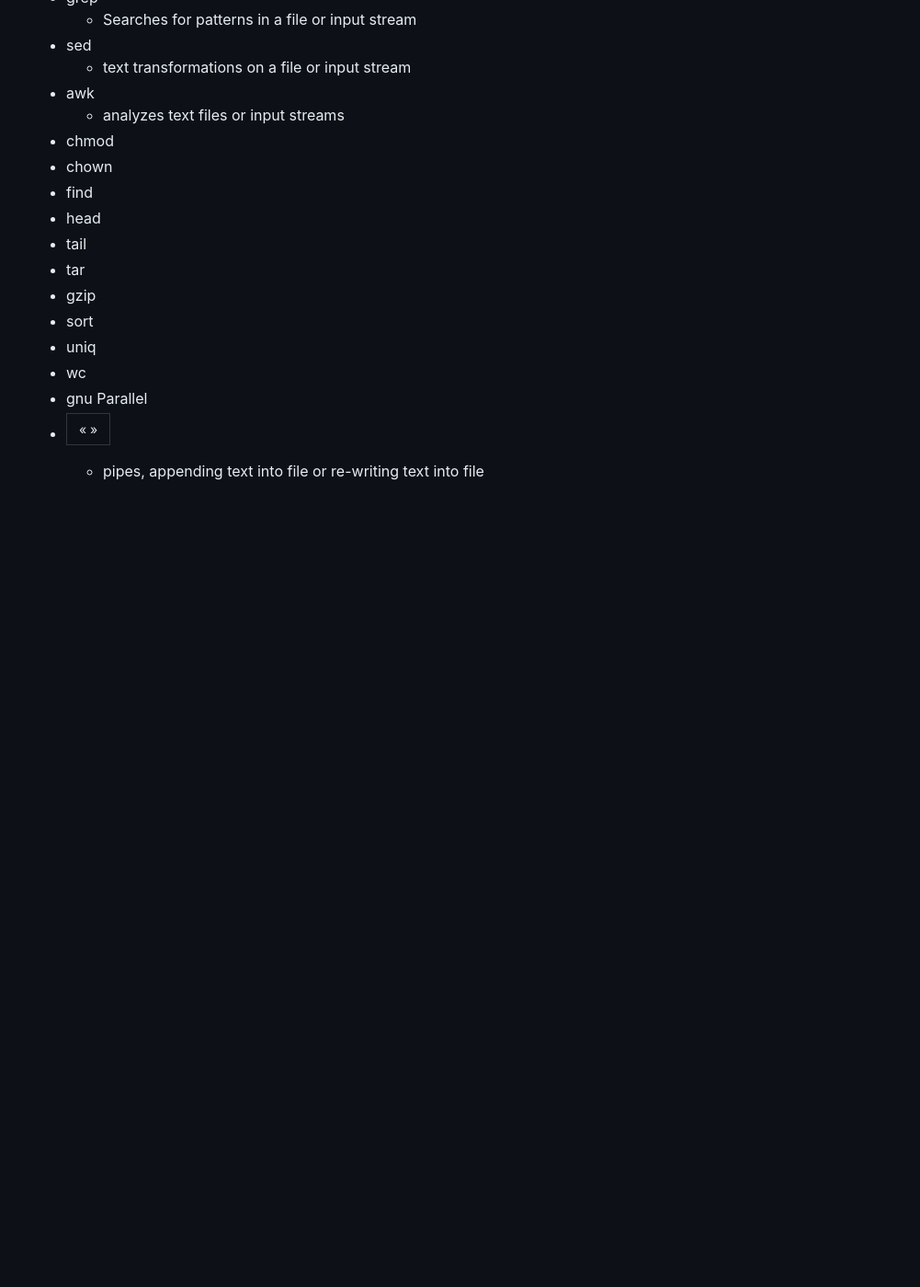
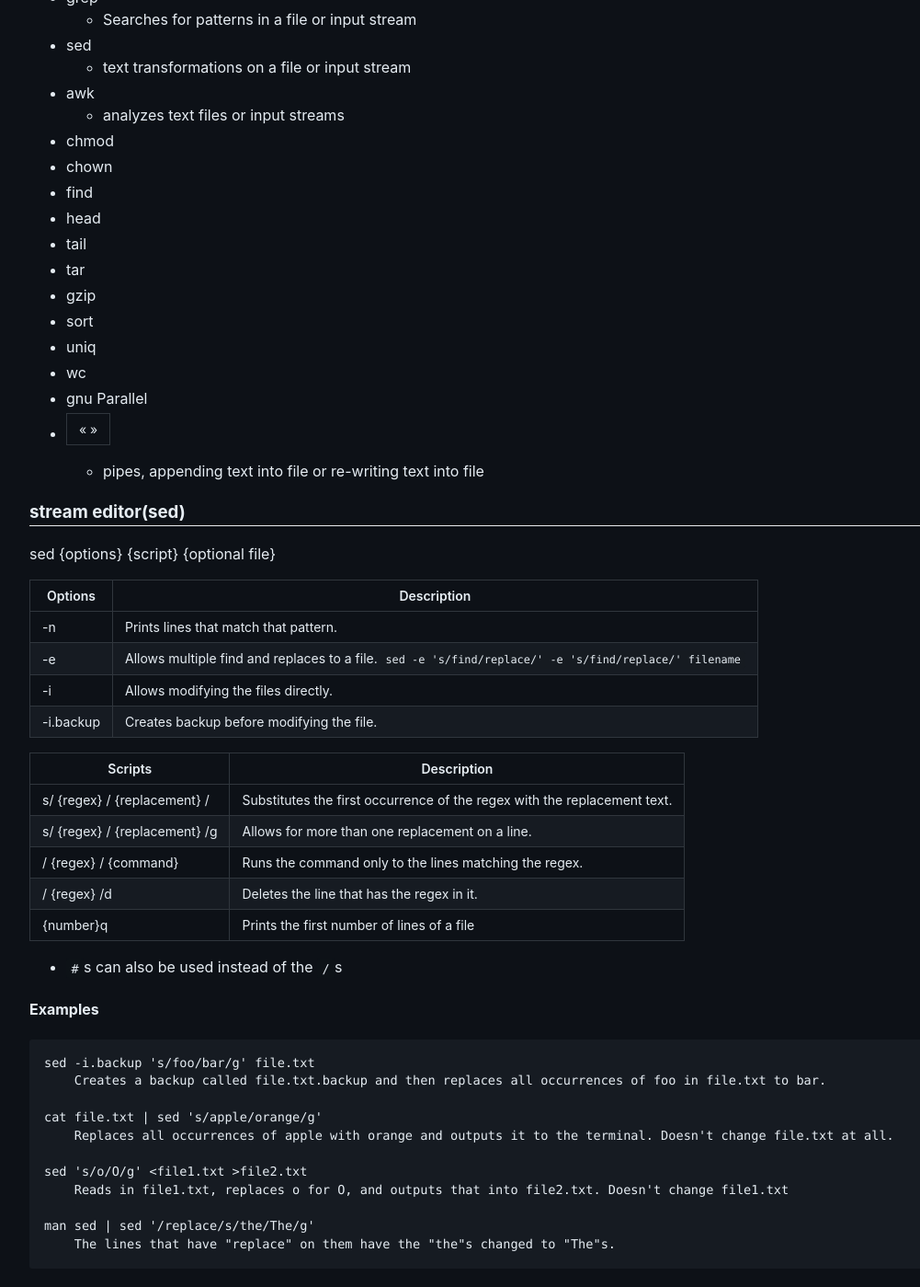
Before and after one commit to ryansheehy0/Cheat_Sheets, a Jekyll site: the page built from linux.md, in a window 1280 px wide and 1400 px high, scrolled down 589 px. Shown: the whole window at 92% size, without its empty margins (6-1007 px from the left). Built offline with Jekyll 4.4.1, drawn with Linux system fonts in a browser that asks for light colours; our own code applies the rules of GitHub Pages for plain Markdown files; before the commit the page ends 1167 px from its top, so only the background shows below that.

Commit message:
Adds regex cheat sheet and sed in linux.

````diff
--- a/linux.md
+++ b/linux.md
@@ -36,3 +36,40 @@
 - gnu Parallel
 - | << >>
     - pipes, appending text into file or re-writing text into file
+
+
+### stream editor(sed)
+sed {options} {script} {optional file}
+
+| Options   | Description                                           |
+|-----------|-------------------------------------------------------|
+| -n        | Prints lines that match that pattern.                                        |
+| -e        | Allows multiple find and replaces to a file. `sed -e 's/find/replace/' -e 's/find/replace/' filename` |
+| -i        | Allows modifying the files directly.                  |
+| -i.backup | Creates backup before modifying the file.             |
+
+| Scripts                       | Description                                                                          |
+|-------------------------------|--------------------------------------------------------------------------------------|
+| s/ {regex} / {replacement} /  | Substitutes the first occurrence of the regex with the replacement text.             |
+| s/ {regex} / {replacement} /g | Allows for more than one replacement on a line.                                    |
+| / {regex} / {command}         | Runs the command only to the lines matching the regex.                               |
+| / {regex} /d                  | Deletes the line that has the regex in it.                                           |
+| {number}q                     | Prints the first number of lines of a file                                           |
+
+- `#`s can also be used instead of the `/`s
+
+#### Examples
+
+```
+sed -i.backup 's/foo/bar/g' file.txt
+    Creates a backup called file.txt.backup and then replaces all occurrences of foo in file.txt to bar.
+
+cat file.txt | sed 's/apple/orange/g'
+    Replaces all occurrences of apple with orange and outputs it to the terminal. Doesn't change file.txt at all.
+
+sed 's/o/O/g' <file1.txt >file2.txt
+    Reads in file1.txt, replaces o for O, and outputs that into file2.txt. Doesn't change file1.txt
+
+man sed | sed '/replace/s/the/The/g'
+    The lines that have "replace" on them have the "the"s changed to "The"s.
+```
````
Also changed, not shown: README.md (+1 -0 lines), regex.md (added, +51 -0 lines).
